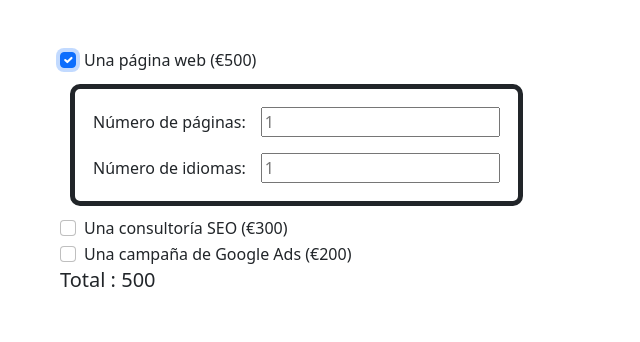
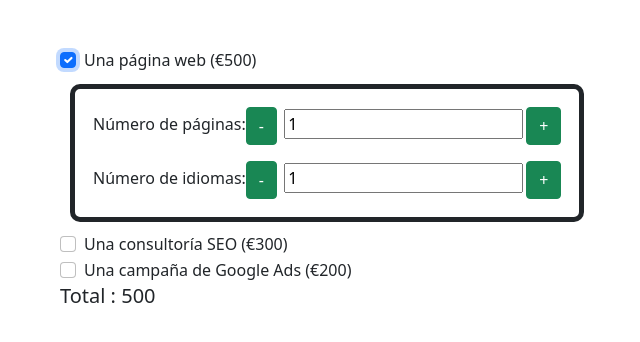
Before and after one commit to plotier/sprint7, a React (Create React App) app: page / in a window 1280 px wide. Both pictures are taken after a click on the checkbox 68 px from the left and 60 px from the top of the page. Shown: the top 342 px of the page, without its empty margins (0-640 px from the left). Built offline with nearby package versions, Linux system fonts and the light colour scheme.

Commit message:
Exercici 3, done!

```diff
--- a/src/App.css
+++ b/src/App.css
@@ -27,9 +27,9 @@
 .App-link {
   color: #61dafb;
 }
-
 .costumeInput{
-  margin-left: 15px;
+  margin-left: 3px;
+  margin-right: 3px;
 }
 
 @keyframes App-logo-spin {
--- a/src/App.js
+++ b/src/App.js
@@ -1,23 +1,25 @@
 import './App.css';
-import React from 'react';
+import React, { useRef } from 'react';
 import { useState, useEffect } from 'react';
 import { Panell } from './styled';
+import { NumInput } from './components/NumInput.js'
+
+
 function App() {
 
   //Array con los precios de los input
   const [totalPrice, setTotalPrice] = useState([]);
-
-  //Precio de las paginas e idiomas en el apartado web
-  const[extraWeb, setExtraWeb]=useState({
-    paginas:1,
-    idiomas:1
+  //Precio de las paginas e idiomas en el primer checkbox
+  const [extraWeb, setExtraWeb] = useState({
+    paginas: 1,
+    idiomas: 1
   })
-
-  //Suma total de todos los precios
+  //Suma total de todos los precios, menos los plus del primer checkbox
   const [sumaPrecio, setSumaPrecio] = useState(0)
+  //Suma de los precios por páginas e idiomas en el primer checkbox
   const [plusWeb, setPlusWeb] = useState(1)
 
-
+  //Los tres estados y funciones para comprobar si está o no checkeado el checkbox
   const [isCheckedOne, setIsCheckedOne] = useState(false);
   const [isCheckedTwo, setIsCheckedTwo] = useState(false);
   const [isCheckedThree, setIsCheckedThree] = useState(false);
@@ -41,34 +43,86 @@ function App() {
       setTotalPrice(totalPrice => totalPrice.filter(item => item !== parseInt(e.target.value)))
   };
 
-  //Funcion para calcular precio web con numero de paginas e idiomas
-  // Numero de pàgines * el numero d'idiomes * 30 €.
-  const handlePagNum=(event)=>{
+  //Input onChange numero de paginas e idiomas (Primer checkbox)
+  const handlePagNum = (event) => {
     let value = parseInt(event.target.value);
     let newValue = (Number.isNaN(value) ? 1 : value);
     setExtraWeb(
       {
         ...extraWeb,
-      [event.target.name]:newValue}
+        [event.target.name]: newValue
+      }
     )
   }
+  const refInput = useRef(null);
+  const refFunction = event => {
+    if(refInput.current.value){
+      refInput.current.value = parseInt(refInput.current.value) + 1
+      setExtraWeb(
+        {
+          ...extraWeb,
+         [ refInput.current.name]: parseInt(refInput.current.value)
+        }
+      )
+    }
+}
+  const refFunctionRest = event => {
+    if(refInput.current.value && refInput.current.value>1){
+      refInput.current.value = parseInt(refInput.current.value) - 1
+      setExtraWeb(
+        {
+          ...extraWeb,
+         [ refInput.current.name]: parseInt(refInput.current.value)
+        }
+      )
+    }
+}
+  const refInput2 = useRef(null);
+  const refFunction2 = event => {
+    if(refInput2.current.value){
+      refInput2.current.value = parseInt(refInput2.current.value) + 1
+      setExtraWeb(
+        {
+          ...extraWeb,
+         [ refInput2.current.name]: parseInt(refInput2.current.value)
+        }
+      )
+    }
+}
+const refFunctionRest2 = event => {
+  if(refInput2.current.value && refInput2.current.value>1){
+    refInput2.current.value = parseInt(refInput2.current.value) - 1
+    setExtraWeb(
+      {
+        ...extraWeb,
+       [ refInput2.current.name]: parseInt(refInput2.current.value)
+      }
+    )
+  }
+}
 
-//Suma total de todos los precios
+
+
+//Suma del plus del primer checkbox (paginas e idiomas) // Numero de pàgines * el numero d'idiomes * 30 €.
+useEffect(() => {
+  let cantPaginas = extraWeb.paginas
+  let cantIdiomas = extraWeb.idiomas
+  let resultado = cantIdiomas * cantPaginas * 30
+  resultado > 30 ? resultado = resultado : resultado = 0;
+  setPlusWeb(
+    resultado
+  )
+}, [extraWeb])
+
+//Suma total de todos los precios, sin el plus del primer checkbox
 useEffect(() => {
   if (totalPrice.length !== 0) {
     setSumaPrecio(totalPrice.reduce((a, b) => a + b))
   }
 })
-  useEffect(() => {
-    let cantPaginas = extraWeb.paginas
-    let cantIdiomas = extraWeb.idiomas
-    let resultado =  cantIdiomas*cantPaginas*30
-    resultado !=30?resultado=resultado:resultado=0;
-    setPlusWeb(
-      resultado
-    )},[extraWeb])
 
 
+//////////////////////////////////////////////////////////////////////////////////////////////////////////////
 return (
   <div className='container m-5'>
     <div className="form-check">
@@ -78,15 +132,15 @@ function App() {
       </label>
     </div>
 
-      {/*////Renderizado condicional*/}
+    {/*Renderizado condicional, si está checkeado el primer checkbox*/}
     {isCheckedOne &&
       <Panell>
         <form className='d-flex flex-column'>
           <label htmlFor="paginas" className='m-2'>Número de páginas:
-              <input type='number' name='paginas' className='costumeInput' onChange={handlePagNum} placeholder="1"></input>
+            <button type="button" className="btn btn-success" onClick={refFunctionRest}>-</button>  <NumInput referencia={refInput} valor={extraWeb.paginas} name={"paginas"} funcion={handlePagNum} /><button type="button" className="btn btn-success" onClick={refFunction}>+</button>
           </label>
           <label htmlFor="idiomas" className='m-2'>Número de idiomas:
-              <input type='number' name='idiomas' className='costumeInput' onChange={handlePagNum} placeholder="1"></input>
+          <button type="button" className="btn btn-success" onClick={refFunctionRest2}>-</button> <NumInput referencia={refInput2}  valor={extraWeb.idiomas} name={"idiomas"} funcion={handlePagNum} /><button type="button" className="btn btn-success" onClick={refFunction2}>+</button>
           </label>
         </form>
       </Panell>
@@ -106,7 +160,7 @@ function App() {
       </label>
     </div>
     <div>
-        <h5>Total : {sumaPrecio+plusWeb} </h5>
+      <h5>Total : {sumaPrecio + plusWeb} </h5>
     </div>
 
   </div>
--- /dev/null
+++ b/src/components/NumInput.js
@@ -0,0 +1,9 @@
+import React from "react";
+
+export const NumInput = props =>{
+
+return(
+    <input type='number'ref={props.referencia} value={props.valor} min="1" name={props.name} className='costumeInput' onChange={props.funcion} ></input>
+)
+
+}
```
Lines whose indentation alone changed are shown as unchanged.
